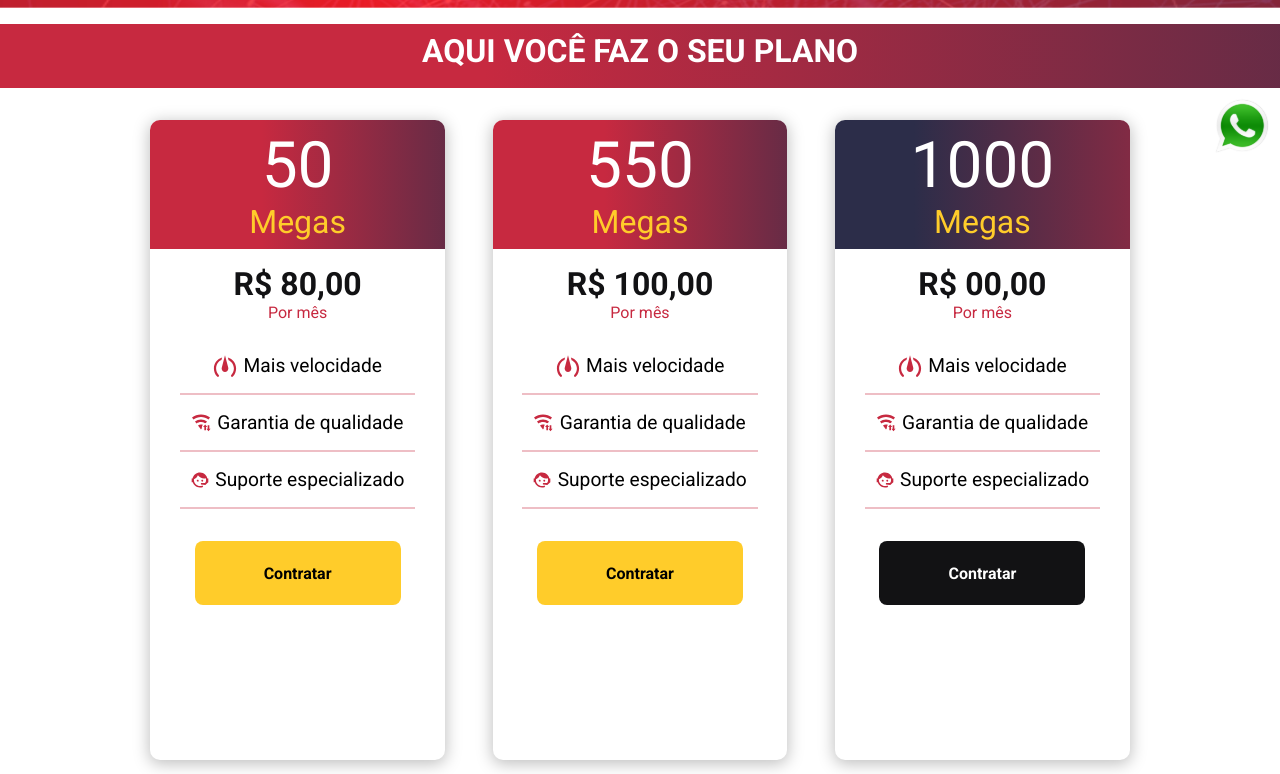
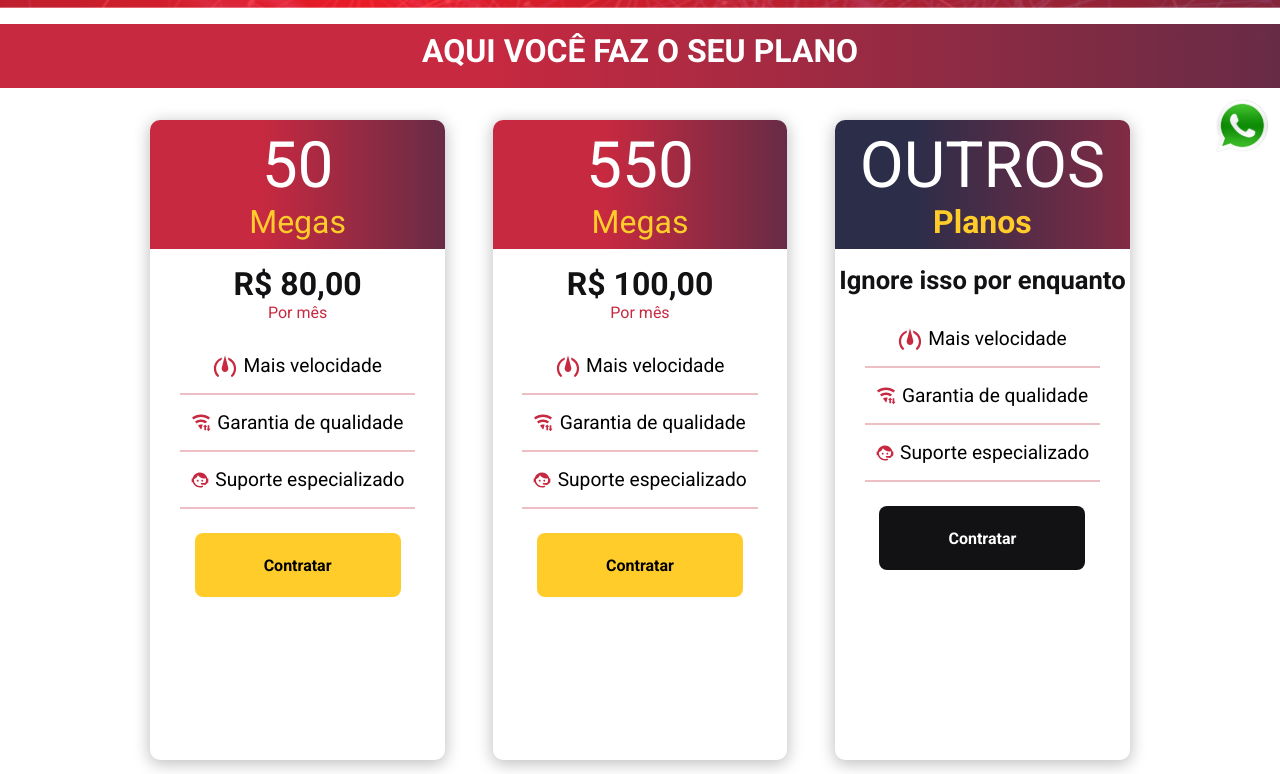
Before and after one commit to DanielSiilva/caweb-projet, a React (Vite) app: page / in a window 1280 px wide. Shown: the part 472-1246 px from the top of the page. Built offline with nearby package versions, Linux system fonts and the light colour scheme.

Commit message:
styled: add props a estilização do card

```diff
--- a/src/pages/Home/componentes/Card/index.tsx
+++ b/src/pages/Home/componentes/Card/index.tsx
@@ -6,12 +6,15 @@ import attendance from "../../../../assets/Vectoratendimento.svg"
 
 
 interface FlatValue{
-    value: string;
+    value?: string[] | string;
     variant?: string;
-    plan:string;
+    plan?:string;
+    time?:string;
+    month?:string;
+    description?:string;
 }
 
-export function Card({value, variant, plan}:FlatValue){
+export function Card({value, variant, plan,time, month, description}:FlatValue){
 
 
 
@@ -20,11 +23,12 @@ export function Card({value, variant, plan}:FlatValue){
             <CardMain>
                 <CardHeader variant={variant}>
                     <p>{plan}</p>
-                    <span>Megas</span>
+                    <span>{time}</span>
                 </CardHeader>
                 <CardInformation>
-                    <p>R$ {value}</p>
-                    <span>Por mês</span>
+                    <p>{value}</p>
+                    <span>{month}</span>
+                    <p>{description}</p>
                 </CardInformation>
                 <CardDescription>
                     <span>
--- a/src/pages/Home/componentes/Card/styled.ts
+++ b/src/pages/Home/componentes/Card/styled.ts
@@ -11,7 +11,7 @@ export const CardContainer = styled.div`
     display: flex;
     flex-direction: column;
     align-items: center;
-    gap: 2rem;
+    gap: 1.5rem;
 
 
     @media (max-width: 667px) {
@@ -63,7 +63,13 @@ export const CardHeader = styled.header<HeaderCardProps>`
         props.variant === 'black' &&
     css`
       background: linear-gradient(90deg, #2C2D49 26.68%, #C72940 159.26%);
-;
+
+      span{
+        font-weight: bold;
+      }
+
+
+
     `}
 
 `
@@ -71,21 +77,25 @@ export const CardHeader = styled.header<HeaderCardProps>`
 
 
 
-export const CardInformation = styled.div`
+export const CardInformation = styled.div<HeaderCardProps>`
     display: flex;
     flex-direction: column;
     align-items: center;
     p{
         font-size: 2rem;
+        text-align: center;
         font-weight:700;
         color: ${(props)=> props.theme['gray-900']};
+    }
+
+    p:nth-child(3){
+        font-size: 1.6rem;
+
     }
 
     span{
         color: ${(props)=>props.theme['red-700']};
         font-weight:400;
-
-
     }
 
 `
--- a/src/pages/Home/index.tsx
+++ b/src/pages/Home/index.tsx
@@ -32,17 +32,22 @@ export function Home(){
 
             <MainCard>
               <Card
-                  value={'80,00'}
+                  value={'R$ 80,00'}
                   plan='50'
+                  time='Megas'
+                  month="Por mês"
                />
               <Card
-                  value={'100,00'}
+                  value={'R$ 100,00'}
                   plan='550'
+                  time='Megas'
+                  month="Por mês"
                />
               <Card
-                  value={'00,00'}
                   variant={'black'}
-                  plan='1000'
+                  plan='OUTROS'
+                  time='Planos'
+                  description={'Ignore isso por enquanto'}
               />
             </MainCard>
         </MainContainer>
```
